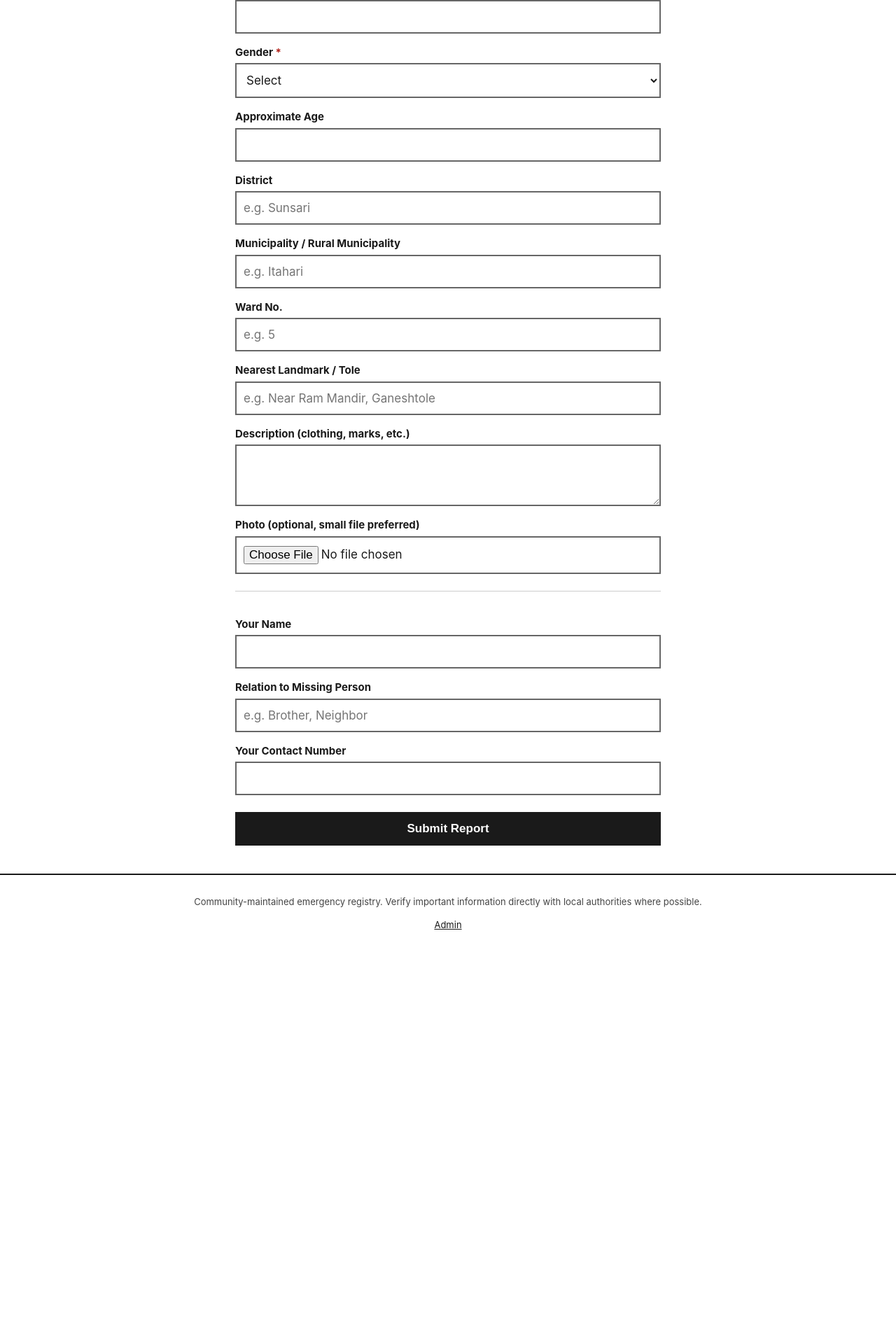
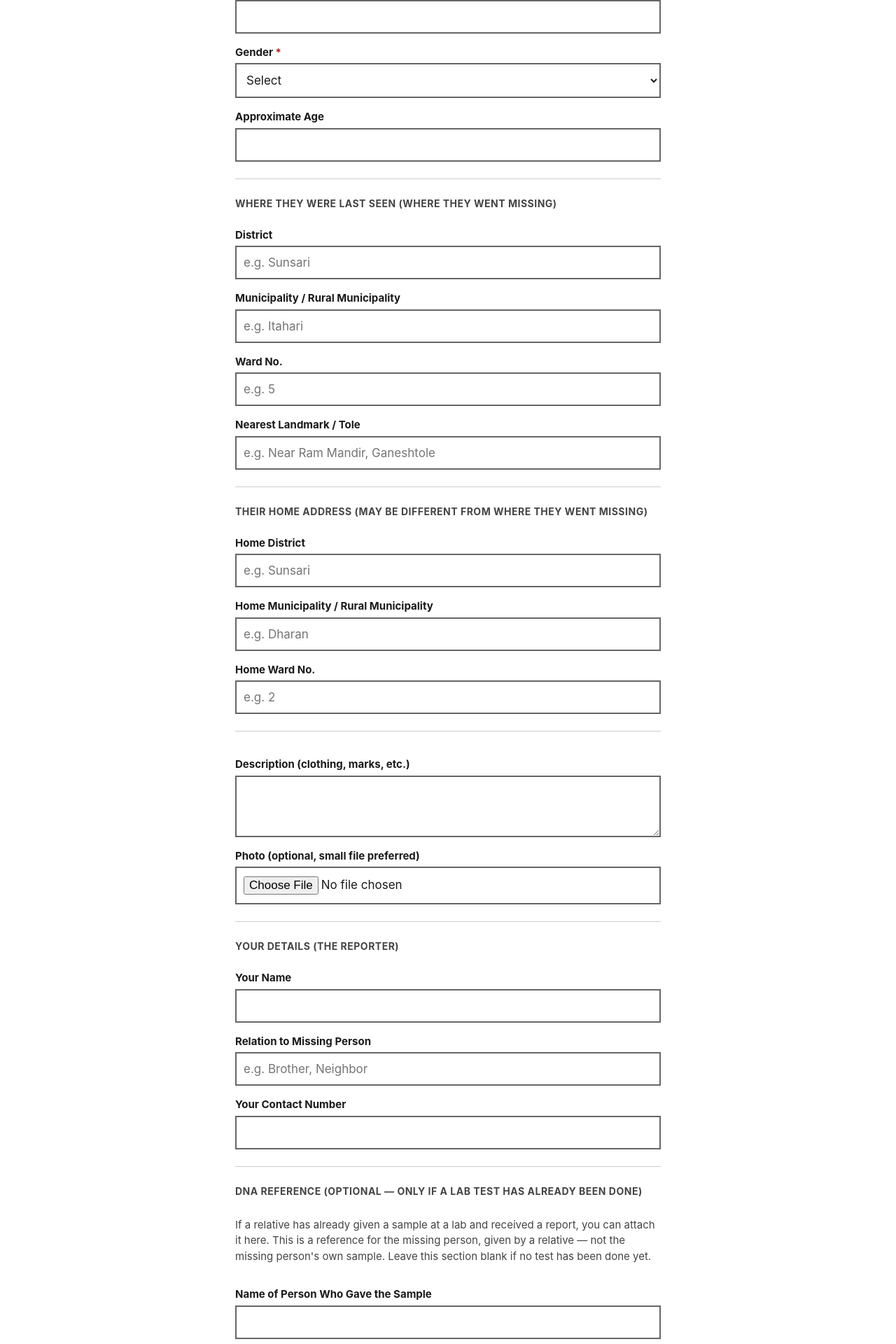
Before and after one commit to Awashbhandari/nepal-missing-registry, a Flask app: page /report in a window 1280 px wide. Shown: the part 388-2308 px from the top of the page at 70% size. Before the commit the page ends 1716 px from the top, so only its background shows below. Run offline with Flask 3, Linux system fonts and the light colour scheme; some libraries are stand-ins or nearby versions.

Commit message:
DNA feature added in version 2

```diff
--- a/app.py
+++ b/app.py
@@ -8,7 +8,7 @@ from flask import (
 )
 from werkzeug.utils import secure_filename
 
-from models import db, MissingPerson
+from models import db, MissingPerson, DnaReference
 from duplicate_check import find_possible_duplicates
 
 # ---------------------------------------------------------------------------
@@ -25,16 +25,29 @@ app.config["SQLALCHEMY_DATABASE_URI"] = db_url
 app.config["SQLALCHEMY_TRACK_MODIFICATIONS"] = False
 
 UPLOAD_FOLDER = os.path.join(app.root_path, "static", "uploads")
+DNA_UPLOAD_FOLDER = os.path.join(app.root_path, "static", "uploads", "dna_reports")
 app.config["UPLOAD_FOLDER"] = UPLOAD_FOLDER
-app.config["MAX_CONTENT_LENGTH"] = 3 * 1024 * 1024  # 3MB hard cap (photo should be pre-compressed client-side)
-ALLOWED_EXTENSIONS = {"jpg", "jpeg", "png", "webp"}
+app.config["DNA_UPLOAD_FOLDER"] = DNA_UPLOAD_FOLDER
+app.config["MAX_CONTENT_LENGTH"] = 6 * 1024 * 1024  # 6MB hard cap (photo + optional dna doc)
+
+ALLOWED_PHOTO_EXTENSIONS = {"jpg", "jpeg", "png", "webp"}
+ALLOWED_DNA_EXTENSIONS = {"pdf", "jpg", "jpeg", "png"}
 
 ADMIN_PASSWORD = os.environ.get("ADMIN_PASSWORD", "changeme123")
+
+RELATIONSHIP_OPTIONS = [
+    ("parent", "Parent (mother/father)"),
+    ("child", "Child"),
+    ("sibling", "Full sibling"),
+    ("spouse", "Spouse"),
+    ("other", "Other relative"),
+]
 
 db.init_app(app)
 
 with app.app_context():
     os.makedirs(UPLOAD_FOLDER, exist_ok=True)
+    os.makedirs(DNA_UPLOAD_FOLDER, exist_ok=True)
     db.create_all()
 
 PER_PAGE = 20
@@ -43,18 +56,29 @@ PER_PAGE = 20
 # ---------------------------------------------------------------------------
 # Helpers
 # ---------------------------------------------------------------------------
-def allowed_file(filename):
-    return "." in filename and filename.rsplit(".", 1)[1].lower() in ALLOWED_EXTENSIONS
+def _allowed(filename, allowed_set):
+    return "." in filename and filename.rsplit(".", 1)[1].lower() in allowed_set
 
 
 def save_photo(file_storage):
     if not file_storage or file_storage.filename == "":
         return None
-    if not allowed_file(file_storage.filename):
+    if not _allowed(file_storage.filename, ALLOWED_PHOTO_EXTENSIONS):
         return None
     ext = file_storage.filename.rsplit(".", 1)[1].lower()
     filename = f"{uuid.uuid4().hex}.{ext}"
     file_storage.save(os.path.join(app.config["UPLOAD_FOLDER"], filename))
+    return filename
+
+
+def save_dna_report(file_storage):
+    if not file_storage or file_storage.filename == "":
+        return None
+    if not _allowed(file_storage.filename, ALLOWED_DNA_EXTENSIONS):
+        return None
+    ext = file_storage.filename.rsplit(".", 1)[1].lower()
+    filename = f"{uuid.uuid4().hex}.{ext}"
+    file_storage.save(os.path.join(app.config["DNA_UPLOAD_FOLDER"], filename))
     return filename
 
 
@@ -83,7 +107,7 @@ def require_admin():
 def home():
     missing_count, found_count = get_counts()
     recent = (
-        MissingPerson.query.filter(MissingPerson.status.in_(["missing", "found_safe"]))
+        MissingPerson.query.filter(MissingPerson.status.in_(["missing", "found_safe", "identified"]))
         .order_by(MissingPerson.created_at.desc())
         .limit(PER_PAGE)
         .all()
@@ -97,43 +121,6 @@ def api_stats():
     return jsonify({"missing": missing_count, "found_safe": found_count})
 
 
-@app.route("/search")
-def search():
-    q = request.args.get("q", "").strip()
-    district = request.args.get("district", "").strip()
-    status_filter = request.args.get("status", "").strip()
-    page = max(int(request.args.get("page", 1)), 1)
-
-    query = MissingPerson.query.filter(MissingPerson.status.in_(["missing", "found_safe"]))
-
-    if q:
-        like = f"%{q}%"
-        query = query.filter(
-            db.or_(
-                MissingPerson.full_name.ilike(like),
-                MissingPerson.landmark.ilike(like),
-                MissingPerson.municipality.ilike(like),
-            )
-        )
-    if district:
-        query = query.filter(MissingPerson.district.ilike(f"%{district}%"))
-    if status_filter in ("missing", "found_safe"):
-        query = query.filter(MissingPerson.status == status_filter)
-
-    query = query.order_by(MissingPerson.created_at.desc())
-    total = query.count()
-    people = query.offset((page - 1) * PER_PAGE).limit(PER_PAGE).all()
-    has_more = page * PER_PAGE < total
-
-    missing_count, found_count = get_counts()
-    return render_template(
-        "search.html",
-        people=people, q=q, district=district, status_filter=status_filter,
-        page=page, has_more=has_more, total=total,
-        missing_count=missing_count, found_count=found_count,
-    )
-
-
 @app.route("/api/live-match")
 def api_live_match():
     """
@@ -143,7 +130,8 @@ def api_live_match():
     reporter can see "is this person already listed?" before submitting.
 
     Uses broad substring matching (not strict fuzzy scoring) since the name
-    may still be partially typed.
+    may still be partially typed. Matches on LAST SEEN address, since that's
+    what disambiguates reports about the same disaster event.
     """
     name = request.args.get("full_name", "").strip()
     gender = request.args.get("gender", "").strip()
@@ -156,53 +144,114 @@ def api_live_match():
         return jsonify([])
 
     query = MissingPerson.query.filter(
-        MissingPerson.status.in_(["missing", "found_safe"]),
+        MissingPerson.status.in_(["missing", "found_safe", "identified"]),
         MissingPerson.full_name.ilike(f"%{name}%"),
     )
     if gender:
         query = query.filter(MissingPerson.gender == gender)
     if district:
-        query = query.filter(MissingPerson.district.ilike(f"%{district}%"))
+        query = query.filter(MissingPerson.last_seen_district.ilike(f"%{district}%"))
     if municipality:
-        query = query.filter(MissingPerson.municipality.ilike(f"%{municipality}%"))
+        query = query.filter(MissingPerson.last_seen_municipality.ilike(f"%{municipality}%"))
     if ward_no:
-        query = query.filter(MissingPerson.ward_no.ilike(f"%{ward_no}%"))
+        query = query.filter(MissingPerson.last_seen_ward_no.ilike(f"%{ward_no}%"))
     if landmark:
-        query = query.filter(MissingPerson.landmark.ilike(f"%{landmark}%"))
+        query = query.filter(MissingPerson.last_seen_landmark.ilike(f"%{landmark}%"))
 
     results = query.order_by(MissingPerson.created_at.desc()).limit(15).all()
     return jsonify([serialize_person(p) for p in results])
 
 
+@app.route("/search")
+def search():
+    q = request.args.get("q", "").strip()
+    district = request.args.get("district", "").strip()
+    status_filter = request.args.get("status", "").strip()
+    dna_filter = request.args.get("dna", "").strip()  # "has" or "missing"
+    page = max(int(request.args.get("page", 1)), 1)
+
+    query = MissingPerson.query.filter(MissingPerson.status.in_(["missing", "found_safe", "identified"]))
+
+    if q:
+        like = f"%{q}%"
+        query = query.filter(
+            db.or_(
+                MissingPerson.full_name.ilike(like),
+                MissingPerson.last_seen_landmark.ilike(like),
+                MissingPerson.last_seen_municipality.ilike(like),
+            )
+        )
+    if district:
+        query = query.filter(MissingPerson.last_seen_district.ilike(f"%{district}%"))
+    if status_filter in ("missing", "found_safe", "identified"):
+        query = query.filter(MissingPerson.status == status_filter)
+
+    query = query.order_by(MissingPerson.created_at.desc())
+    all_matching = query.all()  # dna filter applied in python since it's a relationship check
+
+    if dna_filter == "has":
+        all_matching = [p for p in all_matching if p.has_dna_reference()]
+    elif dna_filter == "missing":
+        all_matching = [p for p in all_matching if not p.has_dna_reference()]
+
+    total = len(all_matching)
+    start = (page - 1) * PER_PAGE
+    people = all_matching[start:start + PER_PAGE]
+    has_more = start + PER_PAGE < total
+
+    missing_count, found_count = get_counts()
+    return render_template(
+        "search.html",
+        people=people, q=q, district=district, status_filter=status_filter, dna_filter=dna_filter,
+        page=page, has_more=has_more, total=total,
+        missing_count=missing_count, found_count=found_count,
+    )
+
+
 @app.route("/report", methods=["GET", "POST"])
 def report():
     if request.method == "GET":
-        return render_template("report.html")
+        return render_template("report.html", relationship_options=RELATIONSHIP_OPTIONS)
 
     full_name = request.form.get("full_name", "").strip()
     gender = request.form.get("gender", "").strip()
 
     if not full_name or not gender:
         flash("Name and gender are required.", "error")
-        return render_template("report.html", form=request.form)
+        return render_template("report.html", form=request.form, relationship_options=RELATIONSHIP_OPTIONS)
 
     age = request.form.get("age", "").strip()
     age = int(age) if age.isdigit() else None
-    district = request.form.get("district", "").strip() or None
-    municipality = request.form.get("municipality", "").strip() or None
-    ward_no = request.form.get("ward_no", "").strip() or None
-    landmark = request.form.get("landmark", "").strip() or None
+
+    last_seen_district = request.form.get("last_seen_district", "").strip() or None
+    last_seen_municipality = request.form.get("last_seen_municipality", "").strip() or None
+    last_seen_ward_no = request.form.get("last_seen_ward_no", "").strip() or None
+    last_seen_landmark = request.form.get("last_seen_landmark", "").strip() or None
+
+    home_district = request.form.get("home_district", "").strip() or None
+    home_municipality = request.form.get("home_municipality", "").strip() or None
+    home_ward_no = request.form.get("home_ward_no", "").strip() or None
+
     description = request.form.get("description", "").strip() or None
     reporter_name = request.form.get("reporter_name", "").strip() or None
     reporter_relation = request.form.get("reporter_relation", "").strip() or None
     reporter_phone = request.form.get("reporter_phone", "").strip() or None
+
+    # Optional DNA reference fields
+    dna_sample_giver = request.form.get("dna_sample_giver", "").strip() or None
+    dna_relationship = request.form.get("dna_relationship", "").strip() or None
+    dna_lab_name = request.form.get("dna_lab_name", "").strip() or None
+    dna_report_ref = request.form.get("dna_report_ref", "").strip() or None
+    dna_test_date = request.form.get("dna_test_date", "").strip() or None
 
     # Check "confirm anyway" flag - set when the reporter has already seen
     # possible duplicates and confirmed this is a genuinely separate person.
     confirmed_new = request.form.get("confirmed_new") == "1"
 
     if not confirmed_new:
-        duplicates = find_possible_duplicates(full_name, gender, age, district, municipality, ward_no)
+        duplicates = find_possible_duplicates(
+            full_name, gender, age, last_seen_district, last_seen_municipality, last_seen_ward_no
+        )
         if duplicates:
             return render_template(
                 "possible_duplicates.html",
@@ -216,10 +265,13 @@ def report():
         full_name=full_name,
         age=age,
         gender=gender,
-        district=district,
-        municipality=municipality,
-        ward_no=ward_no,
-        landmark=landmark,
+        last_seen_district=last_seen_district,
+        last_seen_municipality=last_seen_municipality,
+        last_seen_ward_no=last_seen_ward_no,
+        last_seen_landmark=last_seen_landmark,
+        home_district=home_district,
+        home_municipality=home_municipality,
+        home_ward_no=home_ward_no,
         description=description,
         photo_filename=photo_filename,
         reporter_name=reporter_name,
@@ -228,6 +280,23 @@ def report():
         status="missing",
     )
     db.session.add(person)
+    db.session.flush()  # get person.id before adding dna reference
+
+    # Only create a DNA reference if the reporter actually filled in the
+    # minimum required bits (sample-giver name + relationship)
+    if dna_sample_giver and dna_relationship:
+        dna_file = save_dna_report(request.files.get("dna_report_file"))
+        dna_ref = DnaReference(
+            missing_person_id=person.id,
+            sample_giver_name=dna_sample_giver,
+            relationship_to_missing=dna_relationship,
+            lab_name=dna_lab_name,
+            report_reference_no=dna_report_ref,
+            test_date=dna_test_date,
+            report_filename=dna_file,
+        )
+        db.session.add(dna_ref)
+
     db.session.commit()
 
     flash("Report submitted. Thank you.", "success")
@@ -237,7 +306,7 @@ def report():
 @app.route("/person/<int:person_id>")
 def person_detail(person_id):
     person = MissingPerson.query.get_or_404(person_id)
-    return render_template("person_detail.html", person=person)
+    return render_template("person_detail.html", person=person, relationship_options=RELATIONSHIP_OPTIONS)
 
 
 @app.route("/person/<int:person_id>/mark-found", methods=["GET", "POST"])
@@ -265,6 +334,45 @@ def mark_found(person_id):
     db.session.commit()
 
     flash(f"{person.full_name} has been marked as Found Safe.", "success")
+    return redirect(url_for("person_detail", person_id=person.id))
+
+
+@app.route("/person/<int:person_id>/mark-identified", methods=["GET", "POST"])
+def mark_identified(person_id):
+    """
+    For use by government/forensic/rescue teams after a recovered body has
+    been matched to this missing-person record via lab DNA kinship
+    comparison done on their own systems. This route only records that
+    outcome - it does not perform any DNA comparison itself.
+    """
+    person = MissingPerson.query.get_or_404(person_id)
+
+    if request.method == "GET":
+        return render_template("mark_identified.html", person=person)
+
+    if person.status not in ("missing", "found_safe"):
+        flash("This record's status cannot be changed to Identified from its current state.", "error")
+        return redirect(url_for("person_detail", person_id=person.id))
+
+    official_name = request.form.get("official_name", "").strip()
+    official_org = request.form.get("official_org", "").strip()
+    lab_name = request.form.get("lab_name", "").strip()
+    note = request.form.get("note", "").strip()
+
+    if not official_name or not official_org:
+        flash("Please provide the confirming official's name and organization.", "error")
+        return render_template("mark_identified.html", person=person)
+
+    person.status = "identified"
+    person.identified_note = (
+        f"Confirmed by {official_name} ({official_org})."
+        + (f" Lab: {lab_name}." if lab_name else "")
+        + (f" {note}" if note else "")
+    ).strip()
+    person.updated_at = datetime.utcnow()
+    db.session.commit()
+
+    flash(f"{person.full_name} has been marked as Identified.", "success")
     return redirect(url_for("person_detail", person_id=person.id))
 
 
--- a/static/css/style.css
+++ b/static/css/style.css
@@ -52,9 +52,10 @@ a { color: #1a1a1a; }
   margin-top: 2px;
 }
 
-/* Status colors - the ONLY colors in the interface */
+/* Status colors - the ONLY colors in the interface (identified stays neutral) */
 .status-missing { color: #b3261e; }
 .status-found   { color: #1e7a34; }
+.status-neutral { color: #1a1a1a; }
 
 /* Nav */
 .main-nav {
@@ -133,6 +134,22 @@ a { color: #1a1a1a; }
 }
 
 .form-divider { border: none; border-top: 1px solid #ccc; margin: 20px 0; }
+
+.section-label {
+  font-weight: 700;
+  font-size: 14px;
+  color: #444;
+  text-transform: uppercase;
+  letter-spacing: 0.5px;
+  margin: 0 0 8px 0;
+}
+.section-heading {
+  font-size: 18px;
+  margin: 20px 0 6px 0;
+}
+.dna-badge {
+  font-weight: 600;
+}
 
 .live-match-section {
   margin-top: 12px;
--- a/static/js/main.js
+++ b/static/js/main.js
@@ -84,9 +84,16 @@
 
     var params = new URLSearchParams();
     params.set("full_name", name);
-    ["gender", "district", "municipality", "ward_no", "landmark"].forEach(function (id) {
-      var el = document.getElementById(id);
-      if (el && el.value.trim()) params.set(id, el.value.trim());
+    var fieldMap = {
+      gender: "gender",
+      last_seen_district: "district",
+      last_seen_municipality: "municipality",
+      last_seen_ward_no: "ward_no",
+      last_seen_landmark: "landmark"
+    };
+    Object.keys(fieldMap).forEach(function (elId) {
+      var el = document.getElementById(elId);
+      if (el && el.value.trim()) params.set(fieldMap[elId], el.value.trim());
     });
 
     fetch("/api/live-match?" + params.toString())
--- a/templates/admin.html
+++ b/templates/admin.html
@@ -15,7 +15,7 @@
     {% for p in people %}
     <tr>
       <td><a href="{{ url_for('person_detail', person_id=p.id) }}">{{ p.full_name }}</a></td>
-      <td class="{% if p.status == 'missing' %}status-missing{% elif p.status == 'found_safe' %}status-found{% endif %}">{{ p.status }}</td>
+      <td class="{% if p.status == 'missing' %}status-missing{% elif p.status == 'found_safe' %}status-found{% elif p.status == 'identified' %}status-neutral{% endif %}">{{ p.status }}</td>
       <td>{{ p.full_address() }}</td>
       <td>{{ p.created_at.strftime('%d %b %Y') }}</td>
       <td>
--- a/templates/report.html
+++ b/templates/report.html
@@ -21,22 +21,39 @@
   <label for="age">Approximate Age</label>
   <input type="number" id="age" name="age" min="0" max="120" value="{{ form.age if form else '' }}">
 
-  <label for="district">District</label>
-  <input type="text" id="district" name="district" class="match-field" autocomplete="off" placeholder="e.g. Sunsari" value="{{ form.district if form else '' }}">
+  <hr class="form-divider">
+  <p class="section-label">Where they were last seen (where they went missing)</p>
 
-  <label for="municipality">Municipality / Rural Municipality</label>
-  <input type="text" id="municipality" name="municipality" class="match-field" autocomplete="off" placeholder="e.g. Itahari" value="{{ form.municipality if form else '' }}">
+  <label for="last_seen_district">District</label>
+  <input type="text" id="last_seen_district" name="last_seen_district" class="match-field" autocomplete="off" placeholder="e.g. Sunsari" value="{{ form.last_seen_district if form else '' }}">
 
-  <label for="ward_no">Ward No.</label>
-  <input type="text" id="ward_no" name="ward_no" class="match-field" autocomplete="off" placeholder="e.g. 5" value="{{ form.ward_no if form else '' }}">
+  <label for="last_seen_municipality">Municipality / Rural Municipality</label>
+  <input type="text" id="last_seen_municipality" name="last_seen_municipality" class="match-field" autocomplete="off" placeholder="e.g. Itahari" value="{{ form.last_seen_municipality if form else '' }}">
 
-  <label for="landmark">Nearest Landmark / Tole</label>
-  <input type="text" id="landmark" name="landmark" class="match-field" autocomplete="off" placeholder="e.g. Near Ram Mandir, Ganeshtole" value="{{ form.landmark if form else '' }}">
+  <label for="last_seen_ward_no">Ward No.</label>
+  <input type="text" id="last_seen_ward_no" name="last_seen_ward_no" class="match-field" autocomplete="off" placeholder="e.g. 5" value="{{ form.last_seen_ward_no if form else '' }}">
+
+  <label for="last_seen_landmark">Nearest Landmark / Tole</label>
+  <input type="text" id="last_seen_landmark" name="last_seen_landmark" class="match-field" autocomplete="off" placeholder="e.g. Near Ram Mandir, Ganeshtole" value="{{ form.last_seen_landmark if form else '' }}">
 
   <div id="live-match-section" class="live-match-section" hidden>
     <p class="form-help"><strong>Already reported people matching what you've typed so far</strong> — check these before continuing. The list narrows as you fill in more details.</p>
     <ul class="person-list" id="live-match-list"></ul>
   </div>
+
+  <hr class="form-divider">
+  <p class="section-label">Their home address (may be different from where they went missing)</p>
+
+  <label for="home_district">Home District</label>
+  <input type="text" id="home_district" name="home_district" placeholder="e.g. Sunsari" value="{{ form.home_district if form else '' }}">
+
+  <label for="home_municipality">Home Municipality / Rural Municipality</label>
+  <input type="text" id="home_municipality" name="home_municipality" placeholder="e.g. Dharan" value="{{ form.home_municipality if form else '' }}">
+
+  <label for="home_ward_no">Home Ward No.</label>
+  <input type="text" id="home_ward_no" name="home_ward_no" placeholder="e.g. 2" value="{{ form.home_ward_no if form else '' }}">
+
+  <hr class="form-divider">
 
   <label for="description">Description (clothing, marks, etc.)</label>
   <textarea id="description" name="description" rows="3">{{ form.description if form else '' }}</textarea>
@@ -45,6 +62,7 @@
   <input type="file" id="photo" name="photo" accept="image/*">
 
   <hr class="form-divider">
+  <p class="section-label">Your details (the reporter)</p>
 
   <label for="reporter_name">Your Name</label>
   <input type="text" id="reporter_name" name="reporter_name" value="{{ form.reporter_name if form else '' }}">
@@ -55,6 +73,37 @@
   <label for="reporter_phone">Your Contact Number</label>
   <input type="tel" id="reporter_phone" name="reporter_phone" value="{{ form.reporter_phone if form else '' }}">
 
+  <hr class="form-divider">
+  <p class="section-label">DNA reference (optional — only if a lab test has already been done)</p>
+  <p class="form-help">
+    If a relative has already given a sample at a lab and received a report, you can attach it here.
+    This is a reference for the missing person, given by a relative — not the missing person's own sample.
+    Leave this section blank if no test has been done yet.
+  </p>
+
+  <label for="dna_sample_giver">Name of Person Who Gave the Sample</label>
+  <input type="text" id="dna_sample_giver" name="dna_sample_giver" value="{{ form.dna_sample_giver if form else '' }}">
+
+  <label for="dna_relationship">Their Relationship to the Missing Person</label>
+  <select id="dna_relationship" name="dna_relationship">
+    <option value="">Select</option>
+    {% for value, label in relationship_options %}
+    <option value="{{ value }}" {% if form and form.dna_relationship == value %}selected{% endif %}>{{ label }}</option>
+    {% endfor %}
+  </select>
+
+  <label for="dna_lab_name">Lab Name</label>
+  <input type="text" id="dna_lab_name" name="dna_lab_name" placeholder="e.g. Nepal Police Forensic Science Laboratory" value="{{ form.dna_lab_name if form else '' }}">
+
+  <label for="dna_report_ref">Lab Report / Reference Number</label>
+  <input type="text" id="dna_report_ref" name="dna_report_ref" value="{{ form.dna_report_ref if form else '' }}">
+
+  <label for="dna_test_date">Date Tested</label>
+  <input type="date" id="dna_test_date" name="dna_test_date" value="{{ form.dna_test_date if form else '' }}">
+
+  <label for="dna_report_file">Upload Lab Report (PDF or photo)</label>
+  <input type="file" id="dna_report_file" name="dna_report_file" accept=".pdf,image/*">
+
   <button type="submit" class="btn-submit">Submit Report</button>
 </form>
 
```
Also changed, not shown: duplicate_check.py (+13 -9 lines), models.py (+93 -13 lines), templates/_person_list.html (+8 -2 lines), templates/mark_identified.html (added, +30 -0 lines), templates/person_detail.html (+36 -2 lines), templates/possible_duplicates.html (+7 -2 lines), templates/search.html (+9 -3 lines), README.md, 1 other file.
